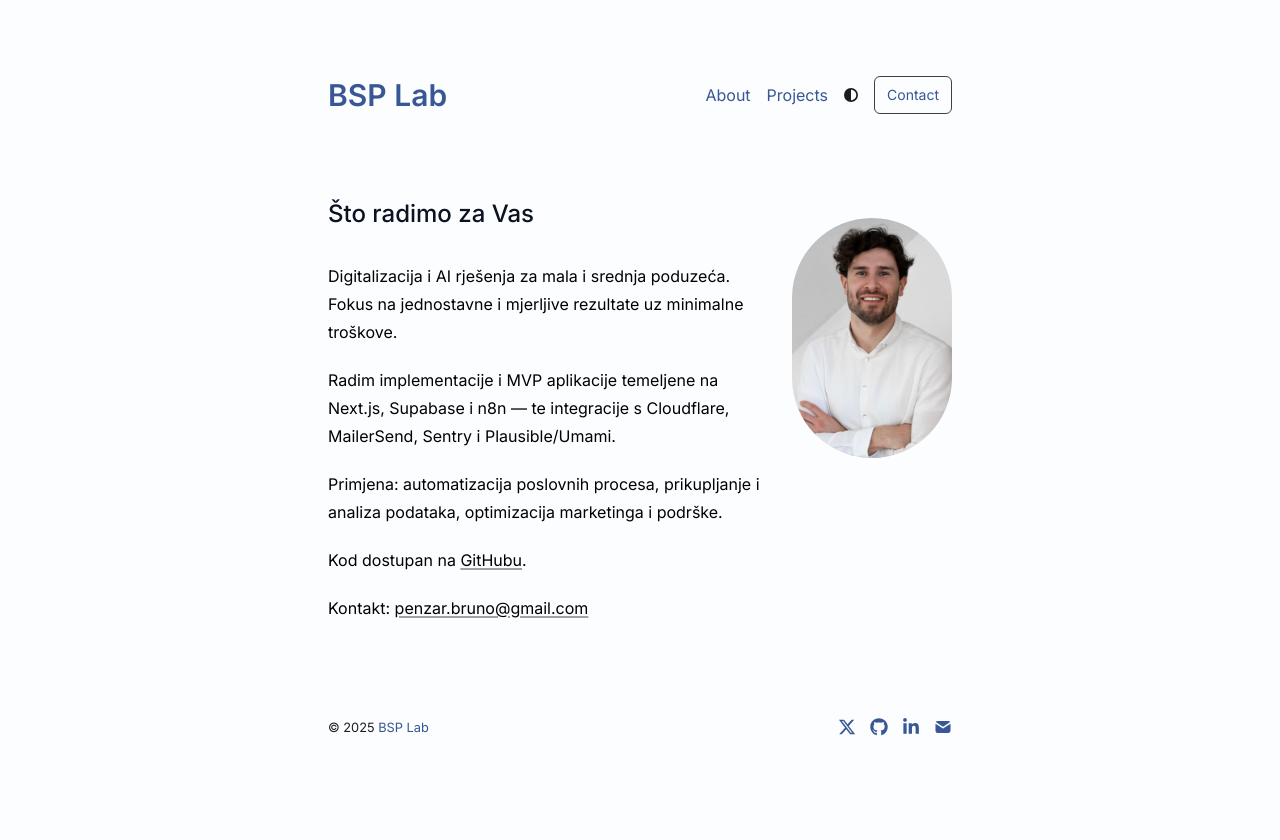
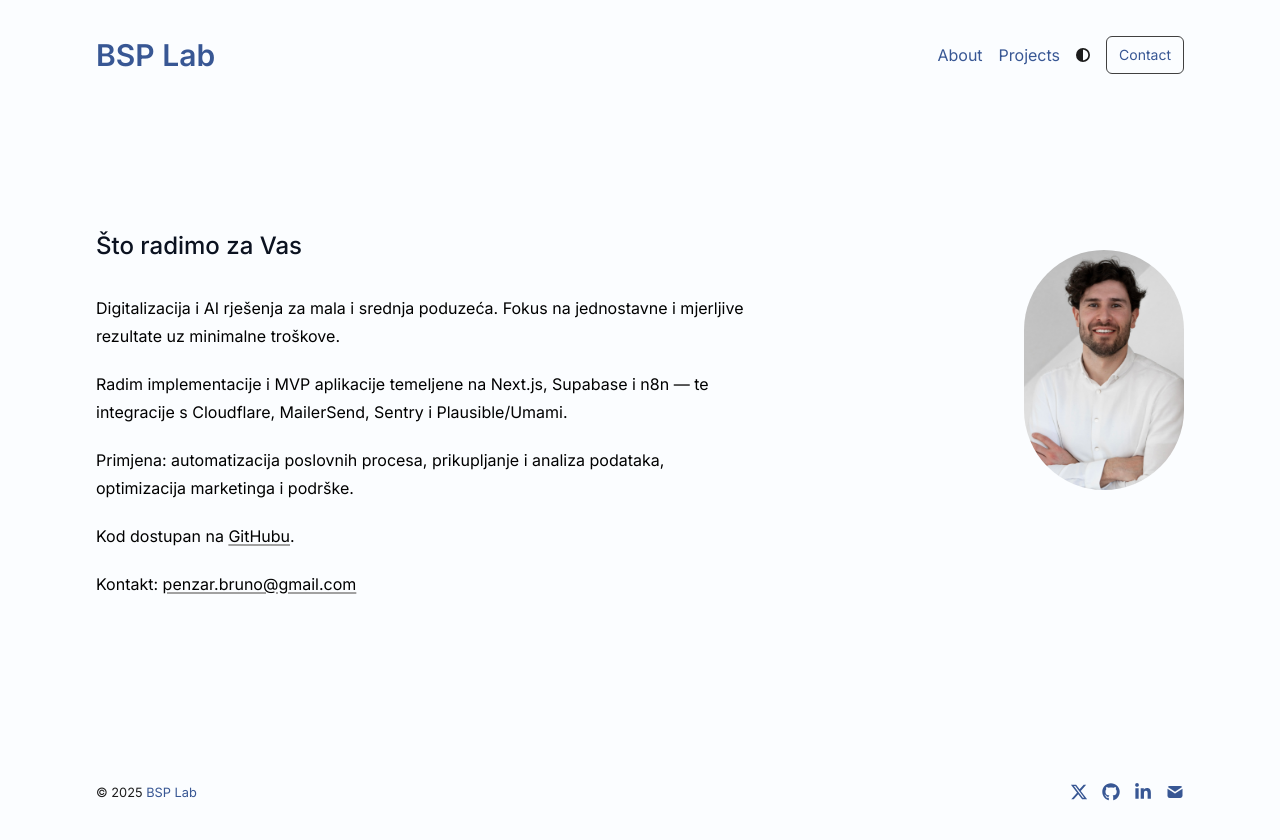
Before and after one commit to BPenzar/bsp-lab, a Next.js app: page / in a window 1280 px wide. Shown: the top 840 px of the page. Built offline with nearby package versions, Linux system fonts and the light colour scheme.

Commit message:
Update layout.tsx

```diff
--- a/app/layout.tsx
+++ b/app/layout.tsx
@@ -1,23 +1,18 @@
 import "./globals.css";
 import type { Metadata } from "next";
 import { Inter } from "next/font/google";
-import Image from "next/image";              // <= DODAJ OVO
 import { Navbar } from "./components/nav";
+import Footer from "./components/footer";
 import { Analytics } from "@vercel/analytics/react";
 import { SpeedInsights } from "@vercel/speed-insights/next";
-import Footer from "./components/footer";
 import { ThemeProvider } from "./components/theme-switch";
 import { metaData } from "./lib/config";
-
 
 const inter = Inter({ subsets: ["latin"] });
 
 export const metadata: Metadata = {
   metadataBase: new URL(metaData.baseUrl),
-  title: {
-    default: metaData.title,
-    template: `%s | ${metaData.title}`,
-  },
+  title: { default: metaData.title, template: `%s | ${metaData.title}` },
   description: metaData.description,
   openGraph: {
     images: metaData.ogImage,
@@ -28,9 +23,7 @@ export const metadata: Metadata = {
     locale: "en_US",
     type: "website",
   },
-  alternates: {
-    canonical: "/",
-  },
+  alternates: { canonical: "/" },
   robots: {
     index: true,
     follow: true,
@@ -42,38 +35,38 @@ export const metadata: Metadata = {
       "max-snippet": -1,
     },
   },
-  twitter: {
-    title: metaData.name,
-    card: "summary_large_image",
-  },
-  icons: {
-    icon: "/favicon.ico",
-  },
+  twitter: { title: metaData.name, card: "summary_large_image" },
+  icons: { icon: "/favicon.ico" },
 };
 
-export default function RootLayout({
-  children,
-}: {
-  children: React.ReactNode;
-}) {
+export default function RootLayout({ children }: { children: React.ReactNode }) {
   return (
-    <html lang="en" className={`${inter.className}`}>
-      <head></head>
-      <body className="antialiased min-h-screen flex flex-col items-center justify-center mx-auto mt-2 lg:mt-8 mb-12">
+    <html lang="en" className={inter.className}>
+      <body className="antialiased min-h-screen">
+        <ThemeProvider attribute="class" defaultTheme="system" enableSystem disableTransitionOnChange>
+          {/* Page shell: header (top), main (fills), footer (bottom) */}
+          <div className="min-h-screen flex flex-col">
+            <header className="w-full">
+              <div className="mx-auto w-full max-w-6xl px-4 sm:px-6 lg:px-8 py-4">
+                <Navbar />
+              </div>
+            </header>
 
-        <ThemeProvider
-          attribute="class"
-          defaultTheme="system"
-          enableSystem
-          disableTransitionOnChange
-        >
-          <main className="flex-auto min-w-0 mt-2 md:mt-6 flex flex-col px-6 sm:px-4 md:px-0 max-w-[624px] w-full">
-            <Navbar />
-            {children}
-            <Footer />
-            <Analytics />
-            <SpeedInsights />
-          </main>
+            <main className="flex-1 w-full">
+              <div className="mx-auto w-full max-w-6xl px-4 sm:px-6 lg:px-8 py-10 md:py-14">
+                {children}
+              </div>
+            </main>
+
+            <footer className="w-full border-t border-white/10">
+              <div className="mx-auto w-full max-w-6xl px-4 sm:px-6 lg:px-8 py-8">
+                <Footer />
+              </div>
+            </footer>
+          </div>
+
+          <Analytics />
+          <SpeedInsights />
         </ThemeProvider>
       </body>
     </html>
```
